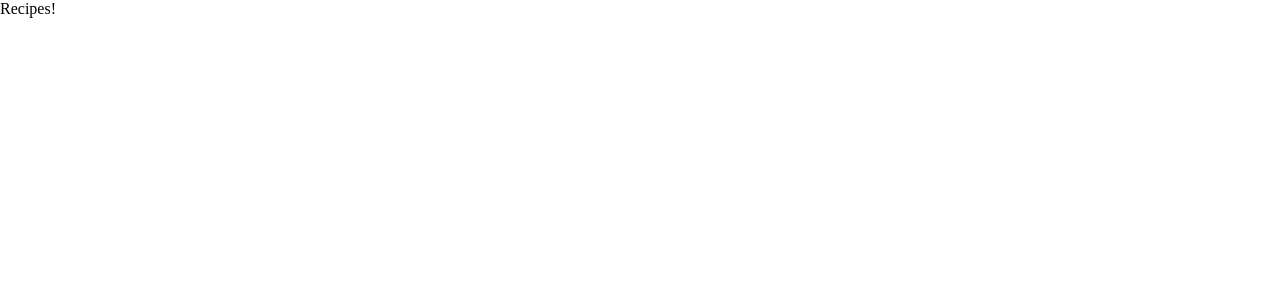
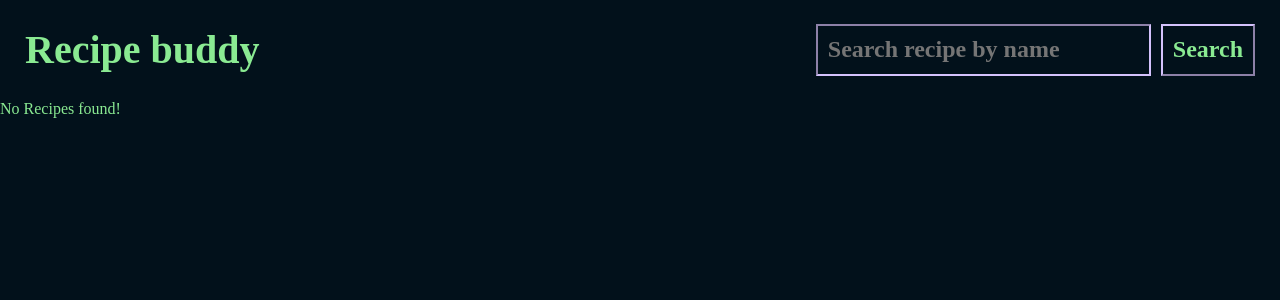
Before and after one commit to Ti84/gm-react-training, a React (Create React App) app: page / in a window 1280 px wide. Shown: the top 300 px of the page. Built offline with nearby package versions, Linux system fonts and the light colour scheme; a web font is replaced by a local one.

Commit message:
app header done.

```diff
--- a/src/App.css
+++ b/src/App.css
@@ -1,3 +1,47 @@
+/* https://coolors.co/ */
+:root {
+  --background: #02111b;
+  --primary: #8aea92;
+  --secondary: #80ada0;
+  --tertiary: #d4c2fc;
+  --fourthtiary-question-mark: #ffe2d1;
+}
+
 .App {
   font-family: 'Baloo Chettan 2', cursive;
+  background-color: var(--background);
+  color: var(--primary);
+  height: 100vh;
+  overflow: auto;
 }
+.App a {
+  text-decoration: none;
+}
+.app-header {
+  display: flex;
+  justify-content: space-between;
+  align-items: center;
+}
+.app-header h1 {
+  color: var(--primary);
+  padding-left: 25px;
+  font-size: 2.5em;
+  display: inline-block;
+}
+
+.app-header form {
+  padding-right: 25px;
+}
+
+.app-header input {
+  padding: 10px;
+  background-color: var(--background);
+  color: var( --primary);
+  border-color: var(--tertiary);
+  font-weight: bold;
+  font-size: 24px;
+}
+
+.app-header input:last-child {
+  margin-left: 10px;
+}
--- a/src/App.js
+++ b/src/App.js
@@ -1,18 +1,48 @@
-import React from 'react';
+import React, { useState } from 'react';
 import './Normalize.css';
 import './App.css';
-import { BrowserRouter, Switch } from 'react-router-dom';
-import Recipes from './components/Recipes';
+import { BrowserRouter, Switch, Route } from 'react-router-dom';
+import RecipesList from './components/RecipesList';
+import AppNav from './components/AppNav';
 
 function App() {
+  const [mealName, setMealName] = useState('');
+  const [recipes, setRecipes] = useState([]);
+
+  const fetchRecipeByName = async () => {
+    try {
+      const data = await fetch(
+        `https://www.themealdb.com/api/json/v1/1/search.php?s=${mealName}`
+      );
+      const json = await data.json();
+      setRecipes(json && json.meals);
+      console.log(json.meals);
+    } catch (e) {
+      console.log(e);
+    }
+  };
+
+  const recipeSearch = (e) => {
+    // prevent html form post.
+    e.preventDefault();
+    fetchRecipeByName();
+  };
+
   return (
-    <BrowserRouter>
-      <div className="App">
+    <div className="App">
+      <BrowserRouter>
+        <AppNav
+          handleRecipeSearch={recipeSearch}
+          mealName={mealName}
+          setMealName={setMealName}
+        />
         <Switch>
-          <Recipes path="/" />
+          <Route path="/">
+            <RecipesList recipes={recipes} />
+          </Route>
         </Switch>
-      </div>
-    </BrowserRouter>
+      </BrowserRouter>
+    </div>
   );
 }
 
--- /dev/null
+++ b/src/components/AppNav.js
@@ -0,0 +1,21 @@
+import React from 'react';
+import { Link } from 'react-router-dom';
+const AppNav = ({ handleRecipeSearch, mealName, setMealName }) => {
+  return (
+    <nav className="app-header">
+      <Link to="/">
+        <h1>Recipe buddy</h1>
+      </Link>
+      <form onSubmit={(e) => handleRecipeSearch(e)}>
+        <input
+          type="text"
+          aria-label="recipe name"
+          placeholder="Search recipe by name"
+          onChange={({ target }) => setMealName(target.value)}
+        />
+        <input type="submit" value="Search" />
+      </form>
+    </nav>
+  );
+};
+export default AppNav;
--- a/src/components/Recipes.js
+++ /dev/null
@@ -1,8 +0,0 @@
-import React from 'react';
-
-// Named so we can debug easier. Possible to do an anonomous function here but don't do that.
-const Recipes = () => {
-  return <div>Recipes!</div>;
-};
-
-export default Recipes;
--- /dev/null
+++ b/src/components/RecipesList.js
@@ -0,0 +1,16 @@
+import React from 'react';
+
+// Named so we can debug easier. Possible to do an anonomous function here but don't do that.
+const RecipesList = ({ recipes }) => {
+  return (
+    <div>
+      {recipes && recipes.length ? (
+        <div>{recipes.map(recipe => <div key={recipe.idMeal}>{recipe.strMeal}</div>)}</div>
+      ) : (
+        <div>No Recipes found!</div>
+      )}
+    </div>
+  );
+};
+
+export default RecipesList;
```
